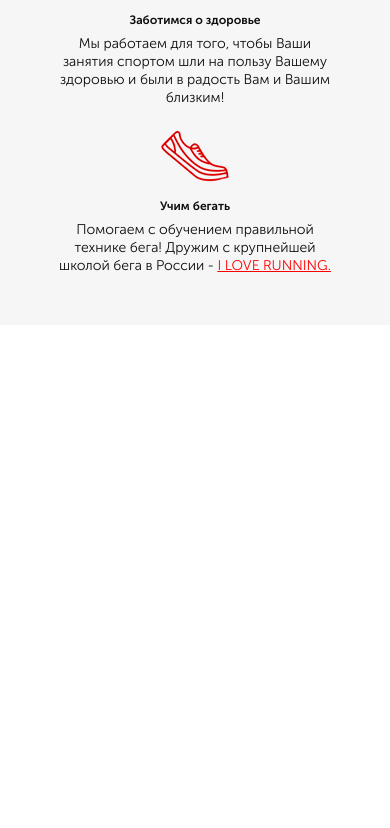
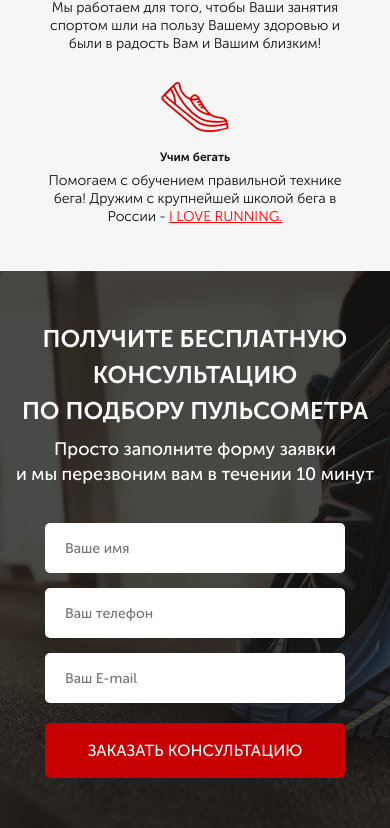
Before and after one commit to lorenzo-ap/pulse, a website: page src/index.html in a window 390 px wide. Shown: the part 1022-1850 px from the top of the page. Before the commit the page ends 1347 px from the top, so only its background shows below. Drawn offline with Linux system fonts and the light colour scheme.

Commit message:
creating and adapting third section (consultation)

```diff
--- a/src/index.html
+++ b/src/index.html
@@ -47,7 +47,7 @@
             </div>
           </div>
 
-          <button class="button button_main">заказать консультацию</button>
+          <button class="button button_main" type="button">заказать консультацию</button>
           <div class="promo__link">
             или
             <a href="#!">ПЕРЕЙТИ В КАТАЛОГ</a>
@@ -60,6 +60,7 @@
     <section class="advantages">
       <div class="container">
         <h2 class="title">НАШИ ПРЕИМУЩЕСТВА</h2>
+
         <div class="advantages__items">
           <div class="advantages__item">
             <img class="advantages__img" src="icons/advantages/cup.png" alt="Cup" />
@@ -87,5 +88,20 @@
         </div>
       </div>
     </section>
+
+    <!-- Consultation -->
+    <section class="consultation">
+      <div class="container">
+        <h2 class="title title_left">Получите бесплатную консультацию<br />по подбору пульсометра</h2>
+        <div class="consultation__desc">Просто заполните форму заявки<br />и мы перезвоним вам в течении 10 минут</div>
+        <!-- Form -->
+        <form class="feed-form" action="#!">
+          <input name="name" type="text" placeholder="Ваше имя" required />
+          <input name="phone" type="tel" placeholder="Ваш телефон" required />
+          <input name="email" type="email" placeholder="Ваш E-mail" required />
+          <button class="button button_submit">заказать консультацию</button>
+        </form>
+      </div>
+    </section>
   </body>
 </html>
--- a/src/sass/blocks/_buttons.scss
+++ b/src/sass/blocks/_buttons.scss
@@ -8,9 +8,19 @@
   border: none;
   border-radius: 5px;
   background-color: $main-color;
+  transition: opacity 0.25s ease;
+  &:hover {
+    opacity: 0.8;
+  }
   &_main {
     width: 300px;
     height: 50px;
     font-size: 16px;
   }
+  &_submit {
+    width: 100%;
+    height: 55px;
+    margin-top: 5px;
+    font-size: 16px;
+  }
 }
--- /dev/null
+++ b/src/sass/blocks/_consultation.scss
@@ -0,0 +1,13 @@
+.consultation {
+  padding: 100px 0;
+  background-image: url("../img/consultation.jpg");
+  background-position: center;
+  background-size: cover;
+  background-repeat: no-repeat;
+  &__desc {
+    font-size: 20px;
+    font-weight: 500;
+    line-height: 30px;
+    color: #ffffff;
+  }
+}
--- /dev/null
+++ b/src/sass/blocks/_forms.scss
@@ -0,0 +1,20 @@
+.feed-form {
+  display: flex;
+  flex-direction: column;
+  width: 300px;
+  margin-top: 36px;
+  input {
+    height: 50px;
+    margin-bottom: 15px;
+    padding: 0 20px;
+    font-size: 14px;
+    font-weight: 400;
+    border: none;
+    outline: none;
+    border-radius: 5px;
+    transition: box-shadow 0.25s ease;
+    &:focus {
+      box-shadow: inset 0 0 10px #00000075;
+    }
+  }
+}
--- a/src/sass/blocks/_media.scss
+++ b/src/sass/blocks/_media.scss
@@ -1,4 +1,9 @@
-@media (max-width: 950px) {
+@media (max-width: 1024px) {
+  .title {
+    &_left {
+      text-align: center;
+    }
+  }
   .container {
     padding: 0 10px;
   }
@@ -20,19 +25,36 @@
       margin-top: 40px;
     }
   }
+  .consultation {
+    padding: 80px 0;
+    &__desc {
+      text-align: center;
+    }
+  }
+  .feed-form {
+    margin-left: auto;
+    margin-right: auto;
+  }
 }
 
 @media (max-width: 768px) {
+  .promo {
+    &__icon {
+      &:not(:last-child) {
+        margin-right: 30px;
+      }
+    }
+  }
   .advantages {
-    padding: 50px 45px;
+    padding: 50px 0 45px;
     &__items {
       flex-wrap: wrap;
       justify-content: center;
       align-items: center;
-      margin-top: 45px;
+      margin-top: 35px;
     }
     &__item {
-      width: 75%;
+      width: 65%;
       &:not(:last-child) {
         margin-bottom: 10px;
       }
@@ -48,18 +70,22 @@
       font-size: 14px;
     }
   }
+  .consultation {
+    padding: 70px 0;
+  }
 }
 
 @media (max-width: 576px) {
   .title {
     font-size: 24px;
+    line-height: 36px;
   }
   .button_main {
     width: 275px;
   }
   .header {
     &__logo {
-      width: 175px;
+      width: 190px;
     }
     &__phone {
       font-size: 14px;
@@ -88,6 +114,11 @@
         margin-right: 10px;
       }
     }
+    &__img {
+      width: 38px;
+      height: 40px;
+      margin-bottom: 15px;
+    }
     &__desc {
       font-size: 12px;
     }
@@ -97,9 +128,9 @@
       margin-top: 30px;
     }
     &__item {
-      width: 100%;
+      width: 80%;
       &:not(:last-child) {
-        margin-bottom: 15px;
+        margin-bottom: 20px;
       }
     }
     &__img {
@@ -110,12 +141,55 @@
       font-size: 12px;
     }
   }
+  .consultation {
+    padding: 50px 0;
+    &__desc {
+      font-size: 18px;
+      line-height: 25px;
+    }
+  }
 }
 
 @media (max-width: 350px) {
+  .title {
+    font-size: 20px;
+    line-height: 30px;
+    &_left {
+      margin-bottom: 12px;
+    }
+  }
   .header {
+    flex-direction: column;
+    row-gap: 15px;
     &__logo {
-      width: 150px;
+      width: 200px;
+    }
+    &__contacts {
+      align-items: center;
+    }
+    &__button {
+      width: 175px;
+      font-size: 12px;
+    }
+  }
+  .consultation {
+    &__desc {
+      font-size: 16px;
+      line-height: 22px;
+    }
+    .feed-form {
+      margin-top: 30px;
     }
   }
 }
+
+@media (max-width: 300px) {
+  .button {
+    &_main {
+      width: 250px;
+    }
+  }
+  .feed-form {
+    width: 250px;
+  }
+}
--- a/src/sass/blocks/_promo.scss
+++ b/src/sass/blocks/_promo.scss
@@ -1,7 +1,6 @@
 .promo {
-  // min-height: 650px;
   padding: 21px 0 93px;
-  background-image: url("../../img/main.jpg");
+  background-image: url("../img/main.jpg");
   background-position: center;
   background-size: cover;
   background-repeat: no-repeat;
--- a/src/sass/blocks/_titles.scss
+++ b/src/sass/blocks/_titles.scss
@@ -6,4 +6,11 @@
   text-align: center;
   text-transform: uppercase;
   color: #0d0d0d;
+  &_left {
+    margin-bottom: 8px;
+    font-size: 36px;
+    line-height: 54px;
+    text-align: left;
+    color: #ffffff;
+  }
 }
--- a/src/sass/style.scss
+++ b/src/sass/style.scss
@@ -14,4 +14,6 @@
 @import "blocks/buttons";
 @import "blocks/advantages";
 @import "blocks/titles";
+@import "blocks/consultation";
+@import "blocks/forms";
 @import "blocks/media";
```
Also changed, not shown: src/css/style.min.css.
